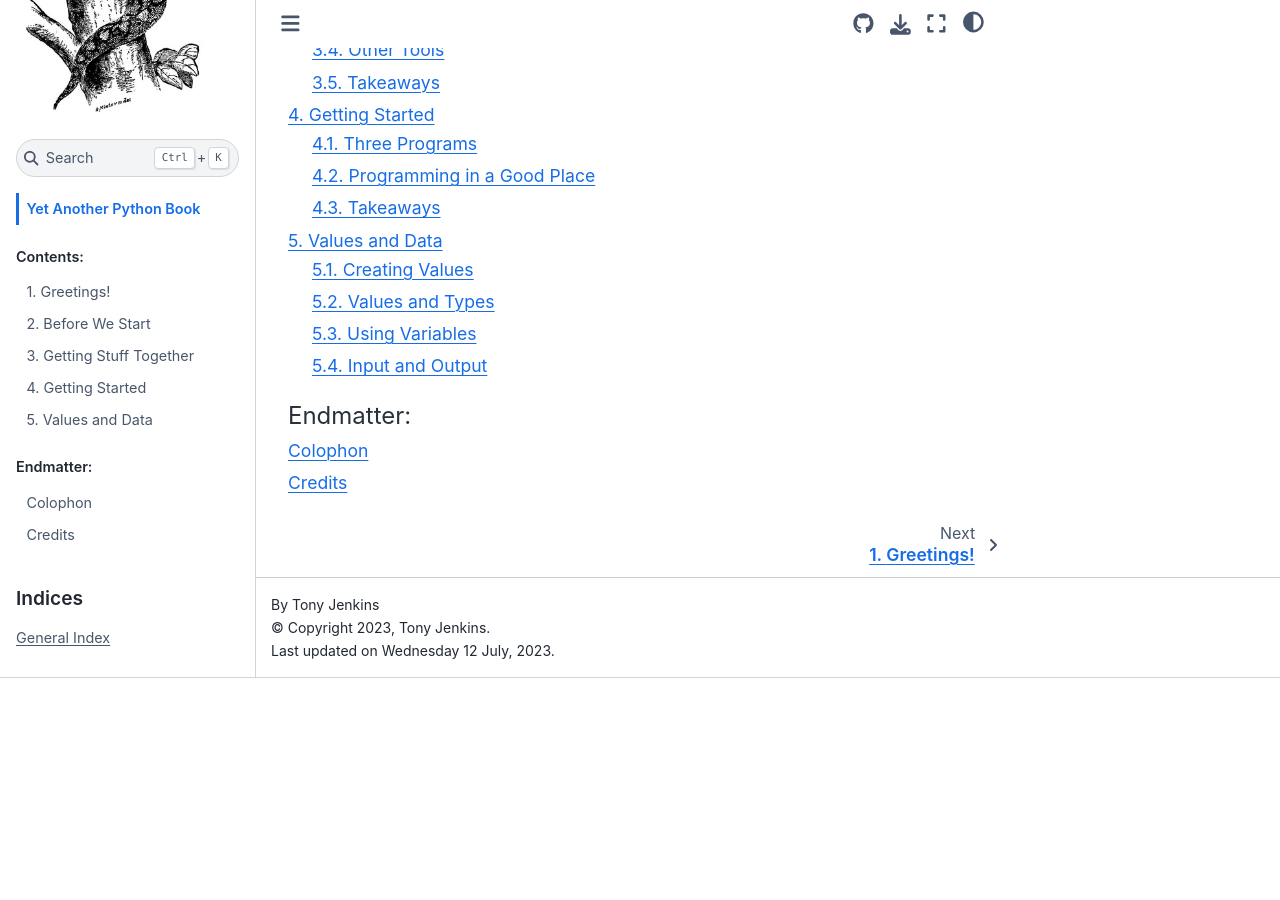
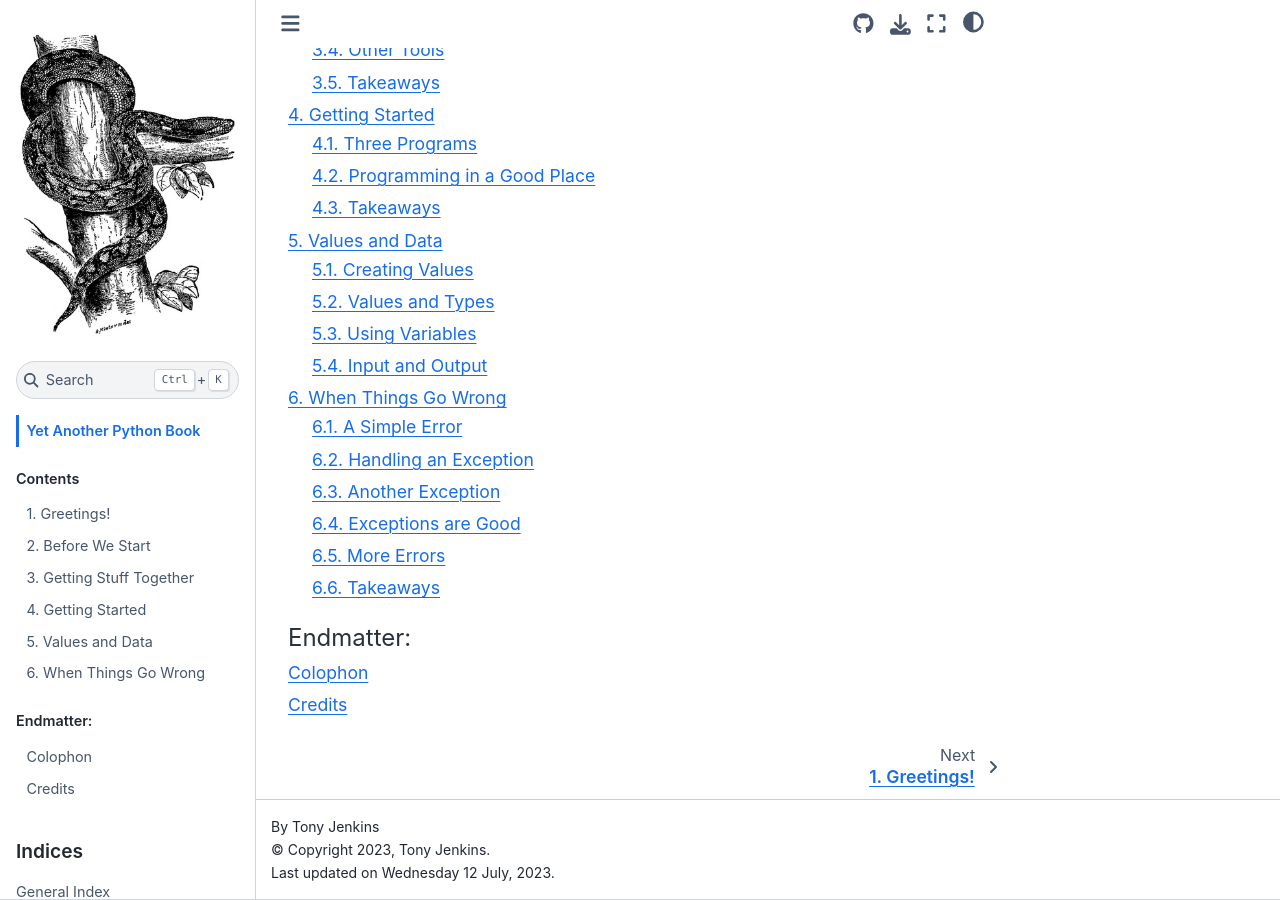
Before and after one commit to TonyJenkins/hungarian_phrasebook, a Sphinx documentation site: the page built from doc/source/index.rst, in a window 1280 px wide and 900 px high, scrolled down 709 px. Built offline with Sphinx 7.4.7 and the Sphinx Book theme 1.1.4, drawn with Linux system fonts in a browser that asks for light colours; before the commit the page ends 1387 px from its top, so only the background shows below that; some of the changed lines change nothing that is shown.

Commit message:
First cut at exceptions

```diff
--- /dev/null
+++ b/doc/source/050_exceptions/index.rst
@@ -0,0 +1,181 @@
+====================
+When Things Go Wrong
+====================
+
+Many programming books carry on at this point with writing some programs. They tell the new programmer not to worry about what happens if the user does something unexpected, or if something else goes wrong. That is all a bit artificial, because users do often do awkward things. So here we will extend our programming by looking at some basic error situations.
+
+A Simple Error
+==============
+
+Here's a problem:
+
+.. topic:: Buses for Students
+
+    A school is running a trip to a local theme park. Buses have been hired. Each bus can seat 46 students. A program is required that reads the number of students who have applied to join the trip, and will determine how many buses are needed, and how many students will be left behind.
+
+We can sketch out a solution along these lines:
+
+#. Set the number of students on each bus as a constant, so we can easily see what happens if we get bigger or smaller buses.
+#. Display a prompt.
+#. Read the number of students, as an integer.
+#. Calculate the number of buses needed using integer division (we cannot have half a bus).
+#. Use the modulus (remainder) operator to find how many students will be left.
+#. Print the results.
+
+And this matches neatly to a program, which might look something like this:
+
+.. index:: single: Programs; school_bus.py
+.. literalinclude:: /../../src/05/school_bus.py
+   :language: python
+   :caption: ``school_bus.py``
+
+Running the program, the results would look promising:
+
+.. code-block::
+
+    How many students are there? 62
+    Buses Needed:  1
+    Students Left: 16
+
+The first line is where the user has entered a value. The results look right.
+
+Now, look closely at this line of the program:
+
+.. literalinclude:: /../../src/05/school_bus.py
+   :language: python
+   :emphasize-lines: 7
+   :caption: ``school_bus.py``
+
+It does quite a lot. It displays a prompt, reads the user's input, converts the string entered to an integer (``input`` always reads a string), and assigns the result to a variable. All good, but what would happen if the user entered a value that could not be converted into an integer? Thw quickest thing to do it to try it and see by entering ``lots`` instead of a number:
+
+.. code-block::
+
+    How many students are there? lots
+    Traceback (most recent call last):
+      File "school_bus.py", line 7, in <module>
+        number_of_students = int(input('How many students are there? '))
+    ValueError: invalid literal for int() with base 10: 'lots'
+
+Eek! This message tells us that the program has failed. It tells us which line this was (line 7), and displays the offending line. There is also a clue to the error ("invalid literal"), and a name for it (``ValueError``). Obviously we would rather the program ended rather more elegantly, and ideally gave the user more of a clue as to what went wrong. Lets's see how to do that.
+
+Handling an Exception
+=====================
+
+This error is correctly called an *Exception*, because it represents an exception to what should have happened. Python is unable to continue with the program but, before all is lost, it is giving us two things:
+
+#. An exception type, that indicates in general terms what has happened. Here is is ``ValueError``.
+#. A message that contains a hint of what Python believes has gone wrong. Here, the literal value entered is invalid.
+
+There are to approaches to tackling this error:
+
+#. We could examine the string entered, determine whether it will convert to an integer, and carry on if it looks fine.
+#. We could convert the string entered, whatever it is, and deal with any error that might happen.
+
+The first of these is called **Look Before You Leap** (LBYL) and is a common approach in many older languages. It can lead to complex programs, where it can be difficult to see what is *supposed* to happen.
+
+The second is EAFP, or **Easier to Ask Forgiveness than Permission**. This is a more modern approach, and is common in most newer languages. It tends to keep code that deals with errors all in one place, leaving what should happen alone.
+
+.. important::
+
+    Python prefers EAFP. A lot.
+
+    We aim to be *Pythonic* here, so EAFP is what we will use.
+
+Provided we know what exception might happen, it is easy to amend the code. In this example we are concerned about a ``ValueError``. So all we need to do is tell Python what to do if such an error happens. It looks like this (changes are highlighted):
+
+.. literalinclude:: /../../src/05/school_bus_exception.py
+   :language: python
+   :emphasize-lines: 7, 16-17
+   :caption: ``school_bus.py``
+
+So we ``try`` to do what is expected (see that this is now indented so it is "inside" the ``try``). If there is a ``ValueError`` the program jumps straight down to the ``except`` and does what it says there. So now:
+
+.. code-block::
+
+    How many students are there? lots
+    Please enter an integer.
+
+And after any changes it is always important to check that the program still works as before:
+
+.. code-block::
+
+    How many students are there? 58
+    Buses Needed:  1
+    Students Left: 12
+
+Looks good! This approach is much easier than trying to examine a string to see if it could represent an integer, and has the extra benefit of leaving the original program untouched.
+
+Let's extend this to make the program a little more useful. Maybe we have the option for different sizes of bus.
+
+Another Exception
+=================
+
+To modify the program to deal with different bus sizes, we are going to need to ask the user to enter the number of students who will fit on one bus. So the bus capacity is no longer a constant, but a variable. So the first attempt is to change the constant ``STUDENTS_PER_BUS`` to a variable that is entered (and to remember to change its identifier to lower-case as it is no longer constant).
+
+.. hint::
+
+    Renaming a variable or constant is common. Don't be tempted to use some sort of search-and-replace to do this, as al sorts of unexpected things could happen if the name exists elsewhere. You will find that your IDE has an intelligent way to do this (look for options called *Refactor*).
+
+So now we have:
+
+.. literalinclude:: /../../src/05/school_bus_exception.py
+   :language: python
+   :caption: ``school_bus.py``
+
+This is fine, and if we tried it we would find that all still worked. But could anything else now go wrong? If we thought about it we might realise that the user could enter zero for the bus capacity. This is nonsense, but is an integer, so the program would carry on to try to divide the number of students by zero. Dividing by zero is an error, so what would happen? We expect an *exception*, but what would it be called?
+
+The quickest way to find out is to fire up the Python Interpreter and find out.
+
+.. hint::
+
+    You can access the interpreter from inside your IDE. No need to change windows!
+
+.. code-block::
+
+    >>> 2 / 0
+    Traceback (most recent call last):
+      File "<stdin>", line 1, in <module>
+    ZeroDivisionError: division by zero
+
+The information we want is in the last line. The exception is a ``ZeroDivisionError``. Good name for it. To catch this error, all we need to do is add it to the program. The changes are isolated at the bottom, with the other handling of the exceptions - this is why EAFP usually gives neater programs.
+
+.. literalinclude:: /../../src/05/school_bus_final.py
+   :language: python
+   :emphasize-lines: 17-18
+   :caption: ``school_bus.py``
+
+Exceptions are Good
+===================
+
+Suppose we look again for more errors. We might wonder what would happen if the user entered nothing at all. That is obviously an error, but what happens when Python attempts to convert nothing into an integer?
+
+A quick experiment would show that what Python does in this case is generate a ``ValueError``! So as it turns out we have already caught that possible error. The worst case is that we will have to rewrite the error message.
+
+EAFP is based around the idea that most of the time the user will do what they are expected to do. So if they do something else that is an *exception* to the normal, and should be handled as such. It is much easier to write programs that assume all will be well, but to include code to show that something has gone wrong. LBYL in contrast often involves a lot of code to handle situations that will very rarely occur.
+
+.. note::
+
+    Sometimes an error situation is considered so unlikely that there is no point in adding code to handle it. The most common example of this is the `Blue Screen of Death` <https://en.wikipedia.org/wiki/Blue_screen_of_death>`_ in Windows.
+
+It's worth noting that many new programmers instinctively go for LBYL approaches, and start writing insanely complex code when a simple bit of LBYL would solve the problem. That is why we have discussed EAFP and exceptions here *before* getting to the ideas needed to write LBYL! But the rule remains, to **always prefer EAFP** if at all possible.
+
+More Errors
+===========
+
+So what errors remain here> There are still things that could go wrong with this program. The most obvious is that the user could enter a negative integer for either of the required values. This is obviously nonsense. The program would display results because it has no reason not to. But there should be some way to stop that - this is coming up next!
+
+And arguably there could be some *sanity checks* on the input. Is a bus with a capacity of 3000 likely? In practice there would only be a small number of capacities available, and we might pick from a list. And a really good program would take the number of students, and work out the best collection of bus sizes to arrange.
+
+Next section we'll look at ways to approach these kinds of problem.
+
+Takeaways
+=========
+
+Exceptions are important. There are a basic part of Python, and handling them is fundamental.
+
+#. You should now understand what an Exception is, and how to spot one.
+#. You should be able to trap an Exception in a program, and display an error message.
+#. You should be able to use the Python Interpreter to investigate the types of Exception that are generated in certain cases.
+#. You should understand LBYL and EAFP approaches, and particularly why EAFP is preferred in Python!
+
+There is surprisingly little left to cover before we can say we've done the basics of programming. Let's get on with it!
--- a/doc/source/index.rst
+++ b/doc/source/index.rst
@@ -4,13 +4,14 @@ Yet Another Python Book
 .. toctree::
     :numbered:
     :maxdepth: 2
-    :caption: Contents:
+    :caption: Contents
 
     010_introduction/index.rst
     020_important_ideas/index.rst
     025_getting_stuff_together/index.rst
     030_getting_started/index.rst
     040_values_and_data/index.rst
+    050_exceptions/index.rst
 
 .. raw:: latex
 
```
